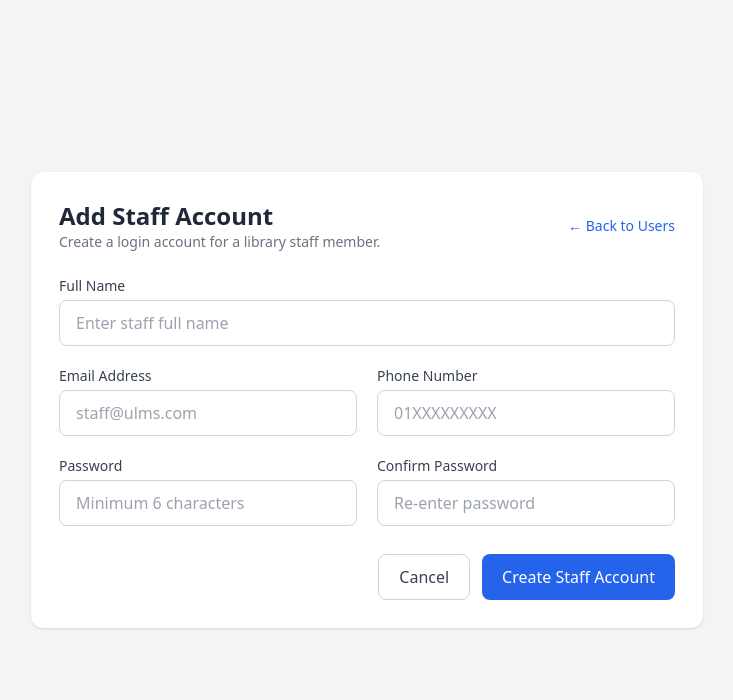
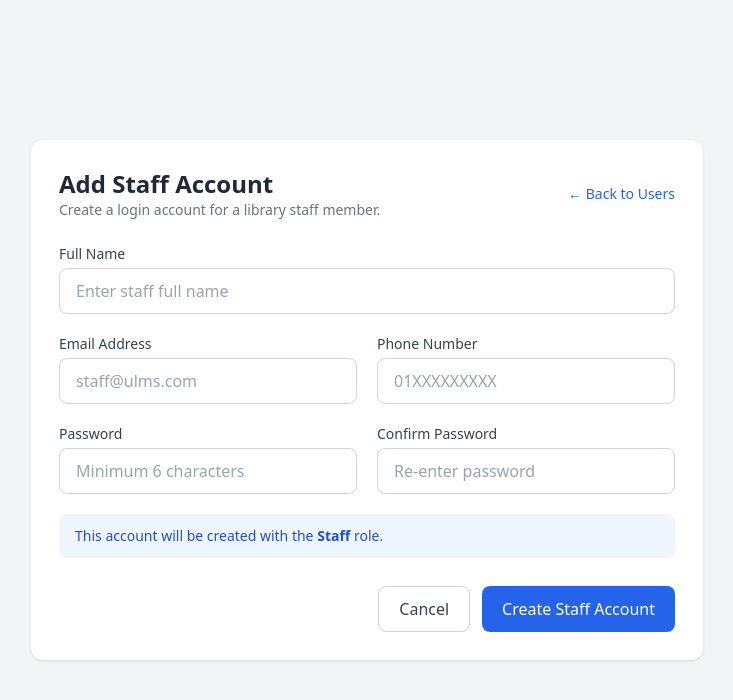
Before and after one commit to Naima006/University-Library-Management-System, a PHP site: page /admin/users/create.php in a window 1280 px wide. Shown: the top 700 px of the page, without its empty margins (273-1006 px from the left). Run offline with PHP 8.4, Linux system fonts and the light colour scheme; the visitor is signed in with stand-in values (Sample User, id 1); some libraries are stand-ins or nearby versions.

Commit message:
Implemented staff account creation

```diff
--- a/admin/users/create.php
+++ b/admin/users/create.php
@@ -1,9 +1,93 @@
 <?php
 session_start();
+include("../../config/db.php");
 
 if (!isset($_SESSION['user_id']) || $_SESSION['role'] !== 'admin') {
     header("Location: ../../auth/login.php");
     exit;
+}
+
+$error_message = "";
+
+if ($_SERVER["REQUEST_METHOD"] === "POST") {
+
+    $full_name = trim($_POST["full_name"]);
+    $email = trim($_POST["email"]);
+    $phone = trim($_POST["phone"]);
+    $password = $_POST["password"];
+    $confirm_password = $_POST["confirm_password"];
+
+    if (empty($full_name) || empty($email) || empty($password) || empty($confirm_password)) {
+        $error_message = "Please fill in all required fields.";
+    } elseif (!filter_var($email, FILTER_VALIDATE_EMAIL)) {
+        $error_message = "Please enter a valid email address.";
+    } elseif (strlen($password) < 6) {
+        $error_message = "Password must contain at least 6 characters.";
+    } elseif ($password !== $confirm_password) {
+        $error_message = "Password and confirm password do not match.";
+    } else {
+
+        $check_sql = "SELECT user_id FROM users WHERE email = ?";
+        $check_stmt = $conn->prepare($check_sql);
+        $check_stmt->bind_param("s", $email);
+        $check_stmt->execute();
+        $check_result = $check_stmt->get_result();
+
+        if ($check_result->num_rows > 0) {
+            $error_message = "This email address is already registered.";
+        } else {
+
+            $hashed_password = password_hash($password, PASSWORD_DEFAULT);
+            $role = "staff";
+            $is_active = 1;
+
+            $insert_sql = "INSERT INTO users
+                (full_name, email, password, phone, role, is_active)
+                VALUES (?, ?, ?, ?, ?, ?)";
+
+            $insert_stmt = $conn->prepare($insert_sql);
+            $insert_stmt->bind_param(
+                "sssssi",
+                $full_name,
+                $email,
+                $hashed_password,
+                $phone,
+                $role,
+                $is_active
+            );
+
+            if ($insert_stmt->execute()) {
+
+                $new_staff_id = $conn->insert_id;
+
+                $admin_id = $_SESSION["user_id"];
+                $action = "Created staff account";
+                $table_name = "users";
+                $description = "Created staff account for " . $full_name . " (" . $email . ")";
+
+                $log_sql = "INSERT INTO activity_logs
+                    (user_id, action, table_name, record_id, description)
+                    VALUES (?, ?, ?, ?, ?)";
+
+                $log_stmt = $conn->prepare($log_sql);
+                $log_stmt->bind_param(
+                    "issis",
+                    $admin_id,
+                    $action,
+                    $table_name,
+                    $new_staff_id,
+                    $description
+                );
+                $log_stmt->execute();
+
+                header("Location: index.php?success=staff_created");
+                exit;
+
+            } else {
+                $error_message = "Unable to create the staff account. Please try again.";
+            }
+        }
+    }
 }
 ?>
 
@@ -29,41 +113,54 @@ if (!isset($_SESSION['user_id']) || $_SESSION['role'] !== 'admin') {
                 </p>
             </div>
 
-            <a href="index.php"
-               class="text-sm text-blue-600 hover:text-blue-800">
+            <a href="index.php" class="text-sm text-blue-600 hover:text-blue-800">
                 ← Back to Users
             </a>
         </div>
 
+        <?php if (!empty($error_message)): ?>
+            <div class="mb-5 rounded-lg border border-red-200 bg-red-50 px-4 py-3 text-sm text-red-700">
+                <?php echo htmlspecialchars($error_message); ?>
+            </div>
+        <?php endif; ?>
+
         <form method="POST" class="space-y-5">
 
             <div>
-                <label class="block text-sm font-medium text-gray-700 mb-1">
-                    Full Name
-                </label>
-                <input type="text" name="full_name" required
-                       placeholder="Enter staff full name"
-                       class="w-full border border-gray-300 rounded-lg px-4 py-2.5 focus:outline-none focus:ring-2 focus:ring-blue-400">
+                <label class="block text-sm font-medium text-gray-700 mb-1">Full Name</label>
+                <input
+                    type="text"
+                    name="full_name"
+                    required
+                    value="<?php echo isset($_POST['full_name']) ? htmlspecialchars($_POST['full_name']) : ''; ?>"
+                    placeholder="Enter staff full name"
+                    class="w-full border border-gray-300 rounded-lg px-4 py-2.5 focus:outline-none focus:ring-2 focus:ring-blue-400"
+                >
             </div>
 
             <div class="grid grid-cols-1 md:grid-cols-2 gap-5">
 
                 <div>
-                    <label class="block text-sm font-medium text-gray-700 mb-1">
-                        Email Address
-                    </label>
-                    <input type="email" name="email" required
-                           placeholder="staff@ulms.com"
-                           class="w-full border border-gray-300 rounded-lg px-4 py-2.5 focus:outline-none focus:ring-2 focus:ring-blue-400">
+                    <label class="block text-sm font-medium text-gray-700 mb-1">Email Address</label>
+                    <input
+                        type="email"
+                        name="email"
+                        required
+                        value="<?php echo isset($_POST['email']) ? htmlspecialchars($_POST['email']) : ''; ?>"
+                        placeholder="staff@ulms.com"
+                        class="w-full border border-gray-300 rounded-lg px-4 py-2.5 focus:outline-none focus:ring-2 focus:ring-blue-400"
+                    >
                 </div>
 
                 <div>
-                    <label class="block text-sm font-medium text-gray-700 mb-1">
-                        Phone Number
-                    </label>
-                    <input type="text" name="phone"
-                           placeholder="01XXXXXXXXX"
-                           class="w-full border border-gray-300 rounded-lg px-4 py-2.5 focus:outline-none focus:ring-2 focus:ring-blue-400">
+                    <label class="block text-sm font-medium text-gray-700 mb-1">Phone Number</label>
+                    <input
+                        type="text"
+                        name="phone"
+                        value="<?php echo isset($_POST['phone']) ? htmlspecialchars($_POST['phone']) : ''; ?>"
+                        placeholder="01XXXXXXXXX"
+                        class="w-full border border-gray-300 rounded-lg px-4 py-2.5 focus:outline-none focus:ring-2 focus:ring-blue-400"
+                    >
                 </div>
 
             </div>
@@ -71,27 +168,32 @@ if (!isset($_SESSION['user_id']) || $_SESSION['role'] !== 'admin') {
             <div class="grid grid-cols-1 md:grid-cols-2 gap-5">
 
                 <div>
-                    <label class="block text-sm font-medium text-gray-700 mb-1">
-                        Password
-                    </label>
-                    <input type="password" name="password" required
-                           placeholder="Minimum 6 characters"
-                           class="w-full border border-gray-300 rounded-lg px-4 py-2.5 focus:outline-none focus:ring-2 focus:ring-blue-400">
+                    <label class="block text-sm font-medium text-gray-700 mb-1">Password</label>
+                    <input
+                        type="password"
+                        name="password"
+                        required
+                        placeholder="Minimum 6 characters"
+                        class="w-full border border-gray-300 rounded-lg px-4 py-2.5 focus:outline-none focus:ring-2 focus:ring-blue-400"
+                    >
                 </div>
 
                 <div>
-                    <label class="block text-sm font-medium text-gray-700 mb-1">
-                        Confirm Password
-                    </label>
-                    <input type="password" name="confirm_password" required
-                           placeholder="Re-enter password"
-                           class="w-full border border-gray-300 rounded-lg px-4 py-2.5 focus:outline-none focus:ring-2 focus:ring-blue-400">
+                    <label class="block text-sm font-medium text-gray-700 mb-1">Confirm Password</label>
+                    <input
+                        type="password"
+                        name="confirm_password"
+                        required
+                        placeholder="Re-enter password"
+                        class="w-full border border-gray-300 rounded-lg px-4 py-2.5 focus:outline-none focus:ring-2 focus:ring-blue-400"
+                    >
                 </div>
 
             </div>
 
-            <!-- Role is fixed as staff for security -->
-            <input type="hidden" name="role" value="staff">
+            <div class="rounded-lg bg-blue-50 px-4 py-3 text-sm text-blue-700">
+                This account will be created with the <strong>Staff</strong> role.
+            </div>
 
             <div class="flex justify-end gap-3 pt-2">
                 <a href="index.php"
```
